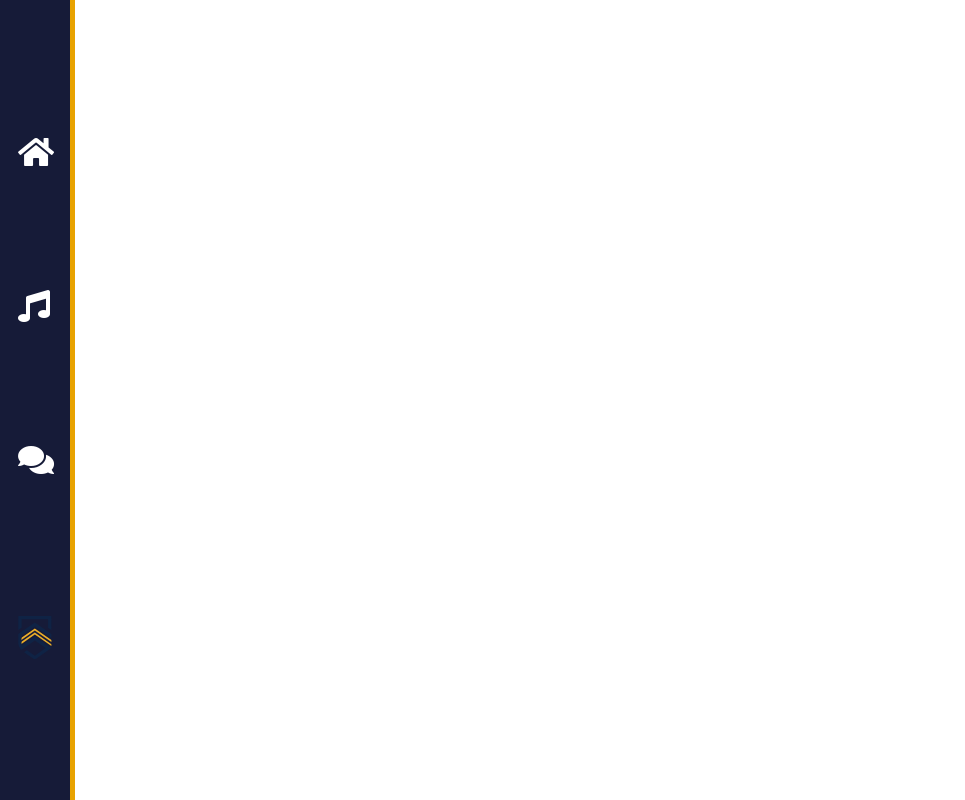
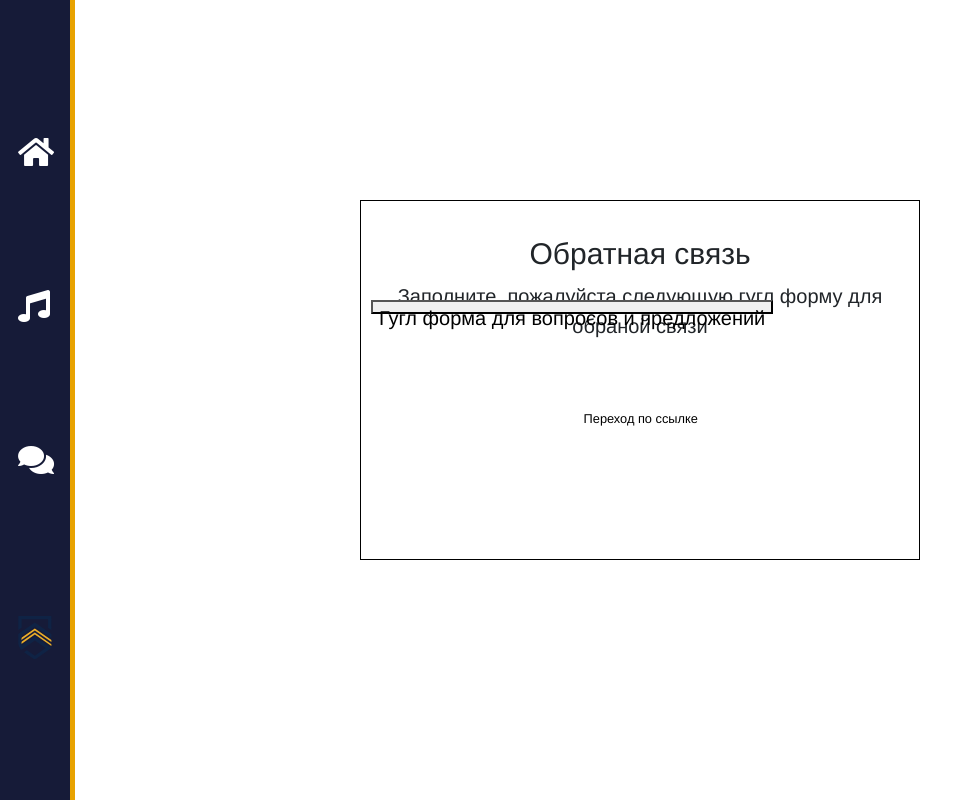
Before and after one commit to Daoortor/MR-booking, a Django app: page /feedback in a window 1280 px wide. Shown: the whole page, without its empty margins (0-965 px from the left). Run offline with Django 3.2, Linux system fonts and the light colour scheme; some libraries are stand-ins or nearby versions.

Commit message:
Add email confirmation link and beautify templates

```diff
--- a/taskmanager/baseapp/templates/baseapp/feedback.html
+++ b/taskmanager/baseapp/templates/baseapp/feedback.html
@@ -5,6 +5,32 @@
     Обратная связь
 {% endblock %}
 
+{% block head %}
+<style>
+#centerLayer {
+position: absolute; /* Абсолютное позиционирование */
+width: 560px; /* Ширина слоя в пикселах */
+height: 360px; /* Высота слоя в пикселах */
+left: 50%; /* Положение слоя от левого края */
+top: 50%; /* Положение слоя от верхнего края */
+margin-left: -280px; /* Отступ слева */
+margin-top: -200px; /* Отступ сверху */
+background: #fff; /* Цвет фона */
+border: solid 1px black; /* Параметры рамки вокруг */
+padding: 10px; /* Поля вокруг текста */
+overflow: auto; /* Добавление полосы прокрутки */
+}
+</style>
+{% endblock %}
+
 {% block body %}
-
+<div id="centerLayer">
+<p style="font-size: 30px;margin-top: 20px;height: 0px;text-align: center;font-family: Helvetica;">Обратная связь</p>
+<p style="font-size: 20px;margin-top: 50px;height: 3px;text-align: center;font-family: Helvetica;">Заполните, пожалуйста следующую гугл форму для обраной связи</p>
+<button style="font-size: 20px;top: 90px;height: 14px;text-align: right;font-family: Helvetica;" href="https://docs.google.com/forms/d/1fINXe4llfomK7T9T3Xbj3sa6O5t-fcUpq-moMQdIG7Q/edit">Гугл форма для вопросов и предложений</button>
+<form action="Бронирование M.html">
+<button style="margin-top: 90px;height:27px;position: absolute;left: 34%;width: 180px;font-family: Helvetica;font-size:80%; border-radius: 5px;border: 1px solid #FFF;background: #FFF; "><p style="margin-top: 3px;height:23px; color: #000;">Переход по ссылке</p>
+</button>
+</form>
+</div>
 {% endblock %}
--- a/taskmanager/taskmanager/settings.py
+++ b/taskmanager/taskmanager/settings.py
@@ -23,8 +23,7 @@ SECRET_KEY = os.environ['SECRET_KEY']
 
 # SECURITY WARNING: don't run with debug turned on in production!
 DEBUG = False
-
-ALLOWED_HOSTS = []
+ALLOWED_HOSTS = ['*']
 
 
 # Application definition
@@ -127,7 +126,7 @@ STATICFILES_DIRS = [
 
 EMAIL_FROM = os.environ['EMAIL_HOST_USER']
 EMAIL_BACKEND = 'django.core.mail.backends.smtp.EmailBackend'
-EMAIL_HOST = 'smtp.office365.com'
+EMAIL_HOST = 'smtp.gmail.com'
 EMAIL_PORT = '587'
 EMAIL_HOST_USER = os.environ['EMAIL_HOST_USER']
 EMAIL_HOST_PASSWORD = os.environ['EMAIL_HOST_PASSWORD']
```
